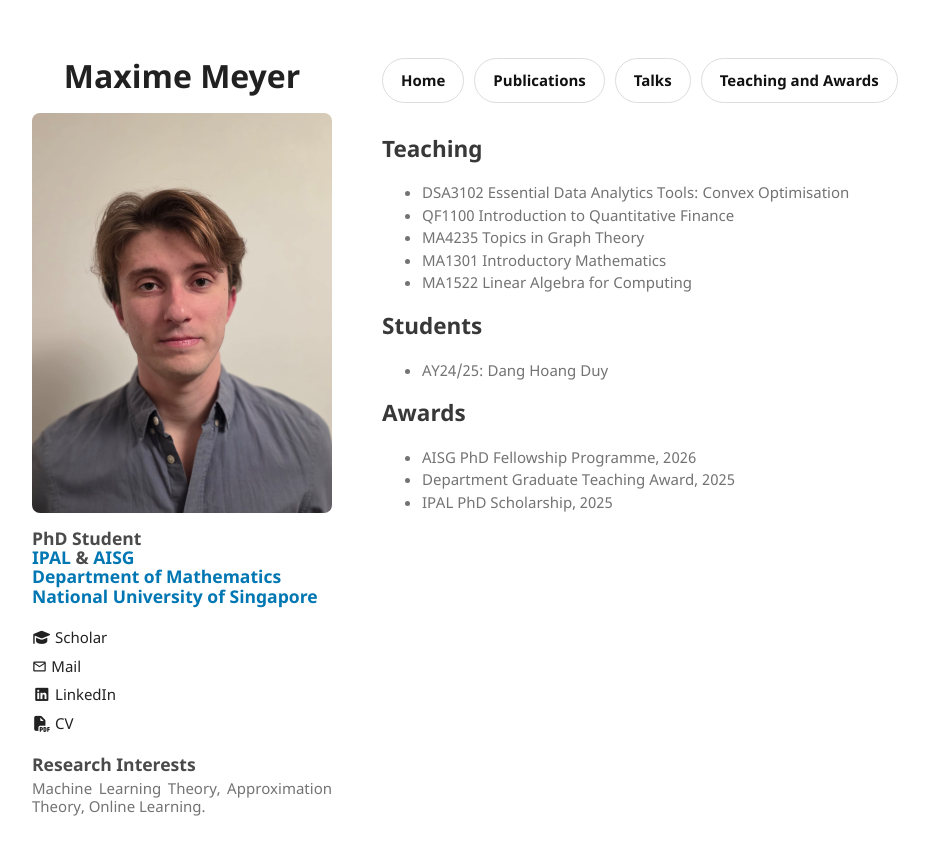
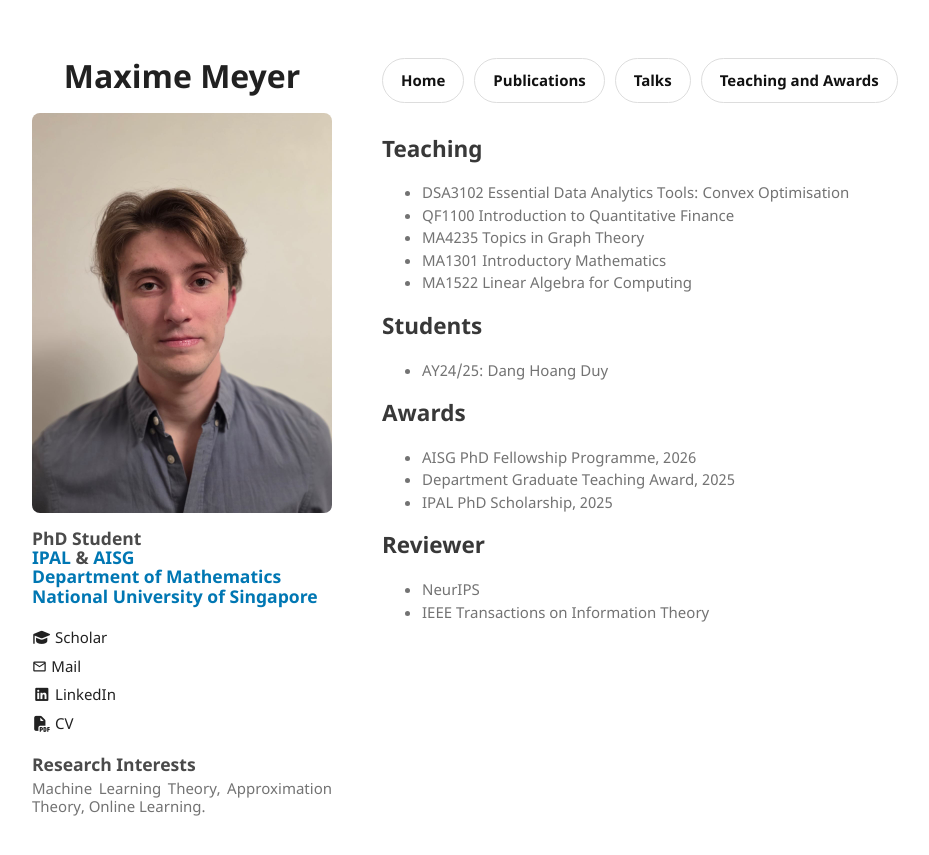
Before and after one commit to meyermaxime/meyermaxime.github.io, a Jekyll site: the page built from others.html, in a window 1280 px wide. Shown: the top 855 px of the page, without its empty margins (128-1057 px from the left). Built offline with Jekyll 4.4.1, drawn with Linux system fonts in a browser that asks for light colours.

```diff
--- a/others.html
+++ b/others.html
@@ -24,3 +24,9 @@
   <li>Department  Graduate  Teaching Award, 2025</li>
   <li>IPAL PhD Scholarship, 2025</li>
 </ul>
+
+<h2 id="reviewer">Reviewer</h2>
+<ul>
+  <li>NeurIPS</li>
+  <li>IEEE Transactions on Information Theory</li>
+</ul>
```
Also changed, not shown: other parts of others.html (+1 -1 lines).
